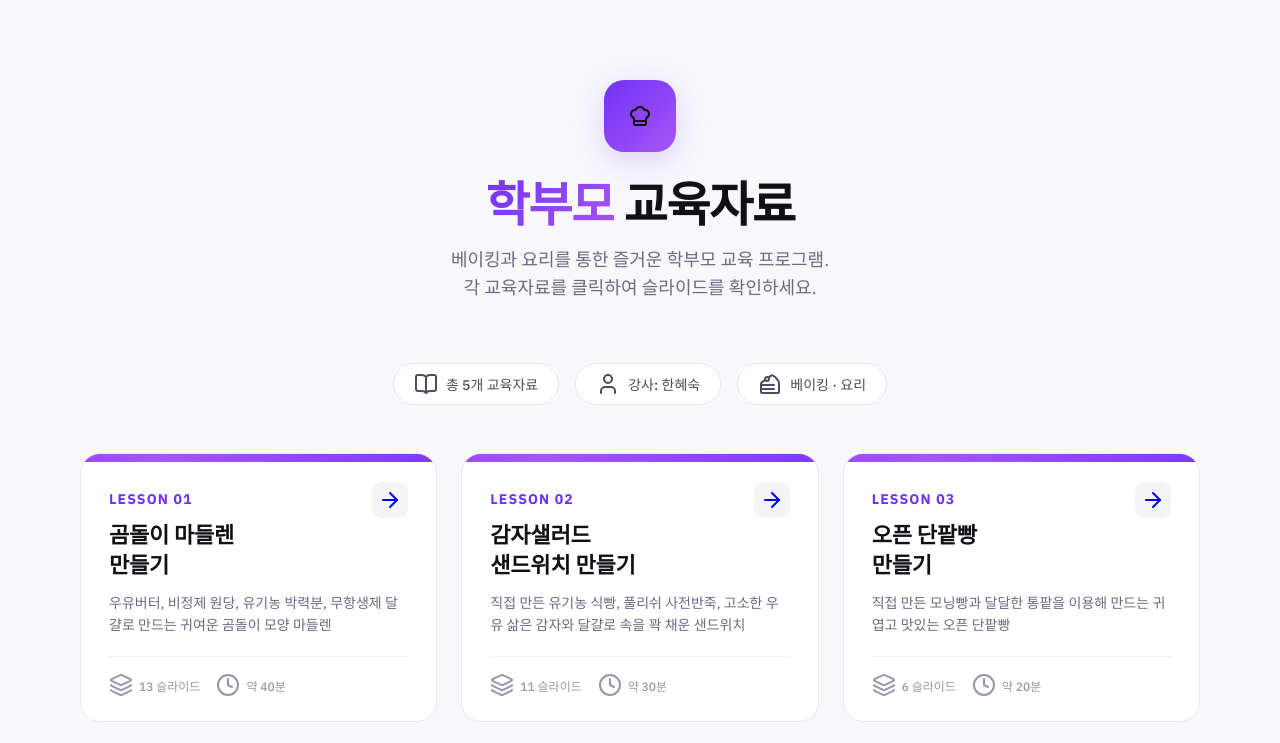
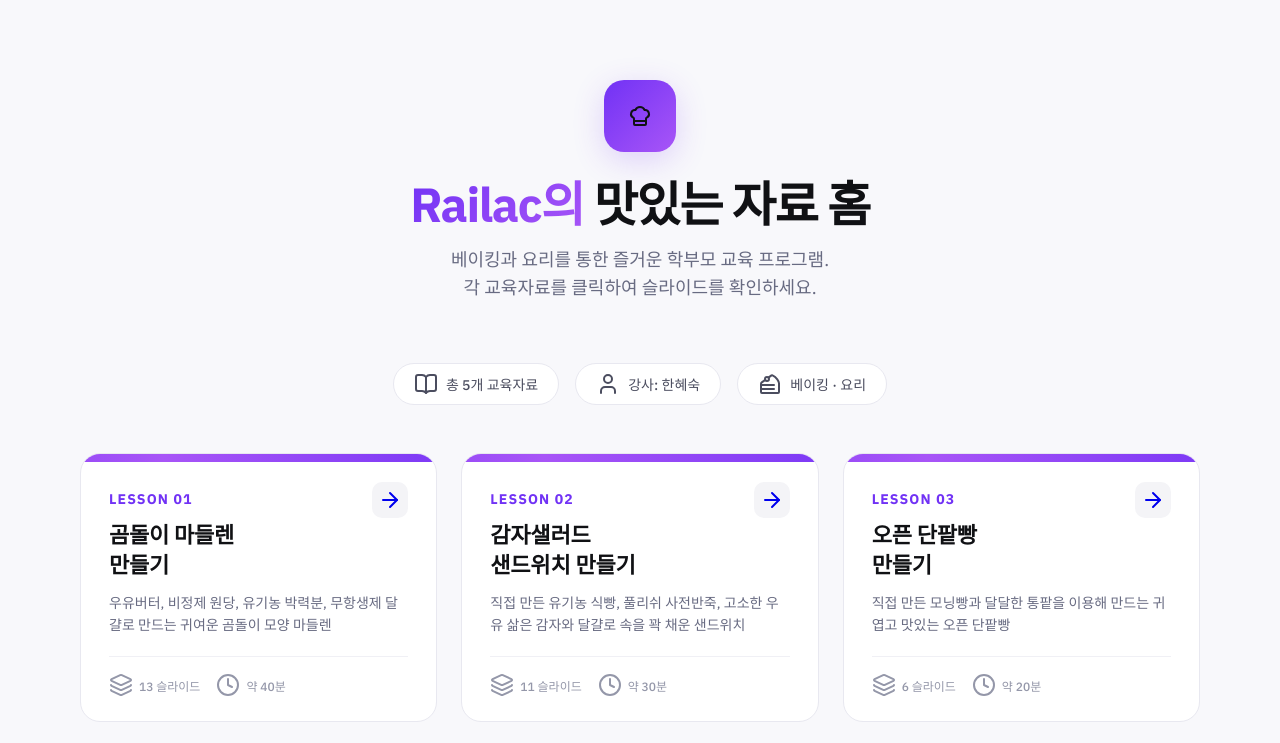
Before and after one commit to railac73/lesson-hub, a website: page index.html in a window 1280 px wide. Shown: the top 743 px of the page. Drawn offline with nearby package versions, Linux system fonts and the light colour scheme.

Commit message:
style: 메인 타이틀을 'Railac의 맛있는 자료 홈'으로 변경

```diff
--- a/index.html
+++ b/index.html
@@ -4,7 +4,7 @@
 <head>
   <meta charset="UTF-8">
   <meta name="viewport" content="width=1280">
-  <title>교육자료 허브</title>
+  <title>Railac의 맛있는 자료 홈</title>
   <meta name="description" content="교육자료 모음. 베이킹, 요리 등 다양한 교육자료를 한눈에 확인하세요.">
   <link
     href="https://fonts.googleapis.com/css2?family=IBM+Plex+Sans:ital,wght@0,300;0,400;0,500;0,600;0,700;1,300&family=Noto+Sans+KR:wght@300;400;500;700;900&family=JetBrains+Mono:wght@400;500&display=swap"
@@ -322,7 +322,7 @@
     <div class="hero-icon">
       <i data-lucide="chef-hat"></i>
     </div>
-    <h1><span>학부모</span> 교육자료</h1>
+    <h1><span>Railac의</span> 맛있는 자료 홈</h1>
     <p>베이킹과 요리를 통한 즐거운 학부모 교육 프로그램.<br>각 교육자료를 클릭하여 슬라이드를 확인하세요.</p>
   </header>
 
```
